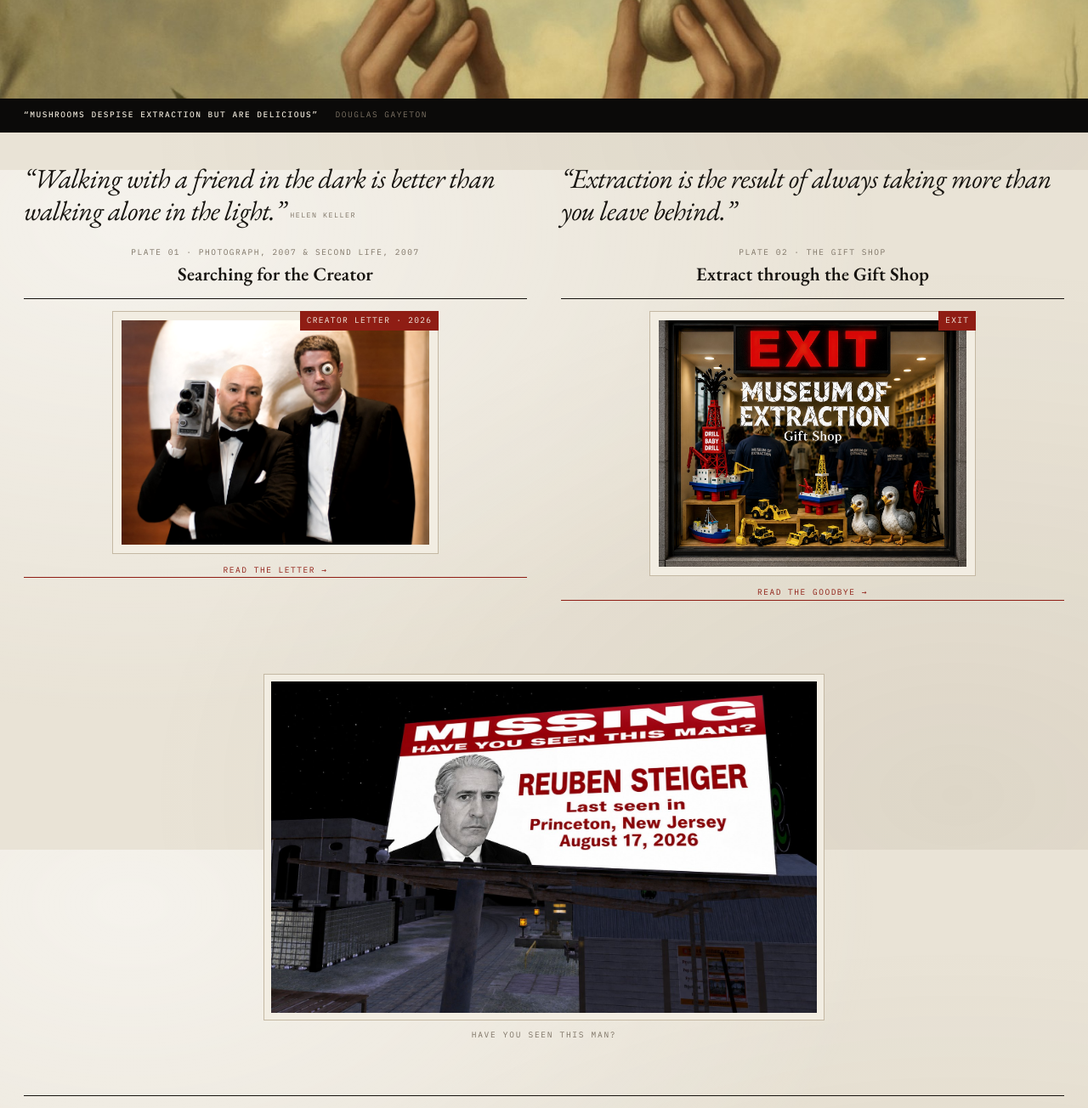
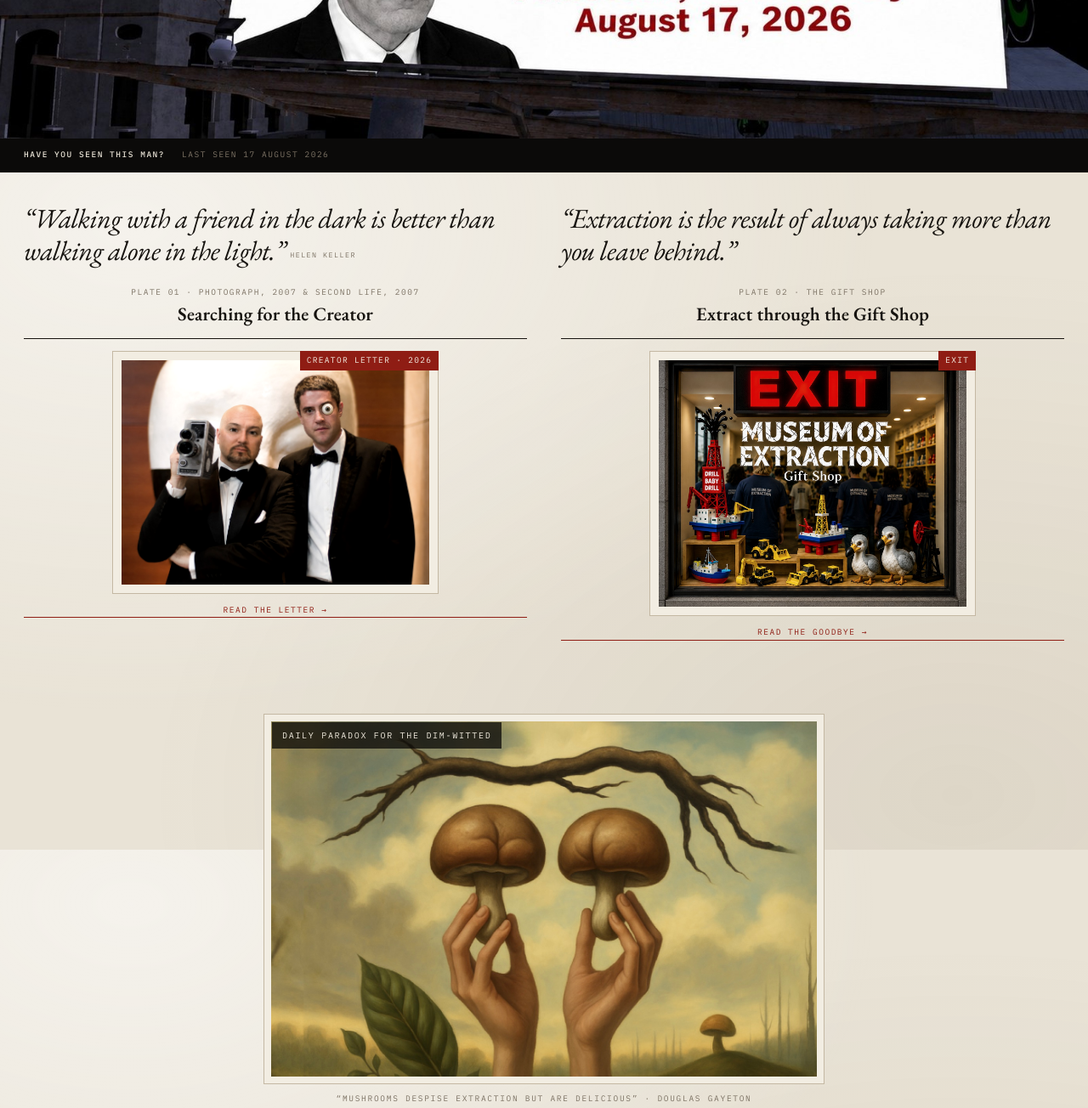
Before and after one commit to reubstock/thisismolotov, a plain HTML site: page index.html in a window 1280 px wide. Shown: the part 600-1904 px from the top of the page at 85% size. Drawn offline with nearby package versions, Linux system fonts and the light colour scheme.

Commit message:
Billboard opens the page, mushrooms close it; plaque the mushrooms Daily Paradox for the Dim-Witted

```diff
--- a/index.html
+++ b/index.html
@@ -221,9 +221,19 @@ body{
 /* center column */
 /* ---------- footnote ---------- */
 .footnote{margin:78px auto 0;max-width:660px;padding:0}
-.footnote img{
-  display:block;width:100%;height:auto;
-  border:1px solid var(--rule);padding:8px;background:var(--paper-2);
+.footnote-frame{
+  position:relative;border:1px solid var(--rule);
+  padding:8px;background:var(--paper-2);
+}
+.footnote-frame img{display:block;width:100%;height:auto}
+.footnote .plaque{
+  position:absolute;top:9px;left:9px;
+  background:rgba(9,8,6,.74);color:#efe9dc;
+  font-family:var(--mono);font-size:10px;letter-spacing:.17em;
+  text-transform:uppercase;padding:8px 12px;
+}
+@media (max-width:520px){
+  .footnote .plaque{font-size:8.5px;letter-spacing:.13em;padding:6px 9px}
 }
 .footnote figcaption{
   margin-top:10px;text-align:center;
@@ -368,10 +378,10 @@ footer a{color:var(--ink-3)}
 
 <!-- ============ FACADE ============ -->
 <section class="facade">
-  <img src="images/mushrooms-banner.jpg" alt="Two hands holding up two mushrooms beneath a bare branch">
+  <img src="images/missing-banner.jpg" alt="A MISSING billboard: Reuben Steiger, last seen in Princeton, New Jersey, August 17 2026">
   <div class="cap">
-    <b>“Mushrooms despise extraction but are delicious”</b>
-    <span>Douglas Gayeton</span>
+    <b>Have you seen this man?</b>
+    <span>Last seen 17 August 2026</span>
   </div>
 </section>
 
@@ -417,9 +427,11 @@ footer a{color:var(--ink-3)}
 <!-- ============ FOOTNOTE ============ -->
 <section class="wrap">
   <figure class="footnote">
-    <img src="images/missing-billboard.jpg" data-optional
-         alt="A MISSING billboard: Reuben Steiger, last seen in Princeton, New Jersey, August 17 2026">
-    <figcaption>Have you seen this man?</figcaption>
+    <div class="footnote-frame">
+      <img src="images/book-mushrooms.jpg" alt="Two hands holding up two mushrooms beneath a bare branch">
+      <span class="plaque">Daily Paradox for the Dim-Witted</span>
+    </div>
+    <figcaption>“Mushrooms despise extraction but are delicious” · Douglas Gayeton</figcaption>
   </figure>
 
   <footer>
```
Also changed, not shown: images/missing-banner.jpg (added).
